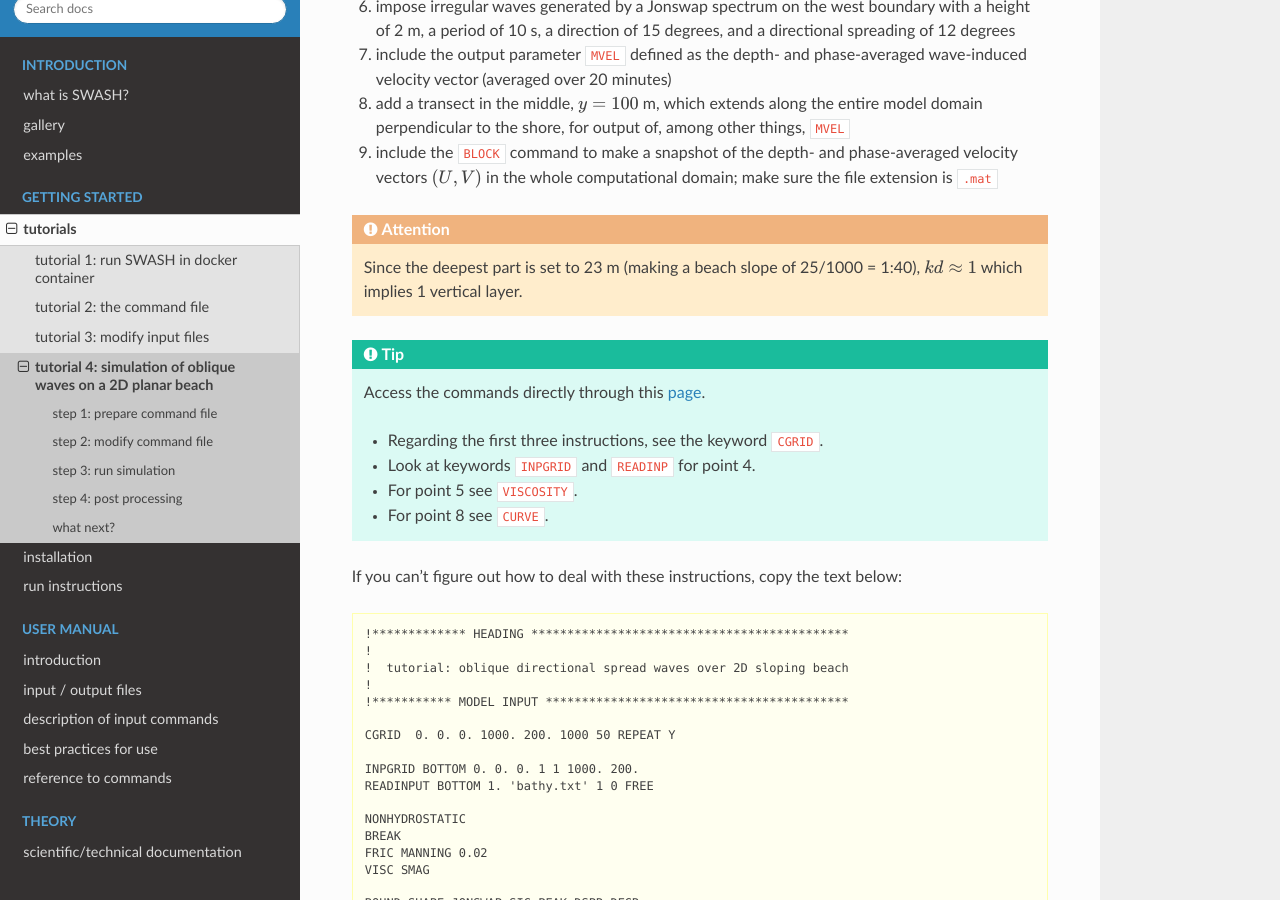
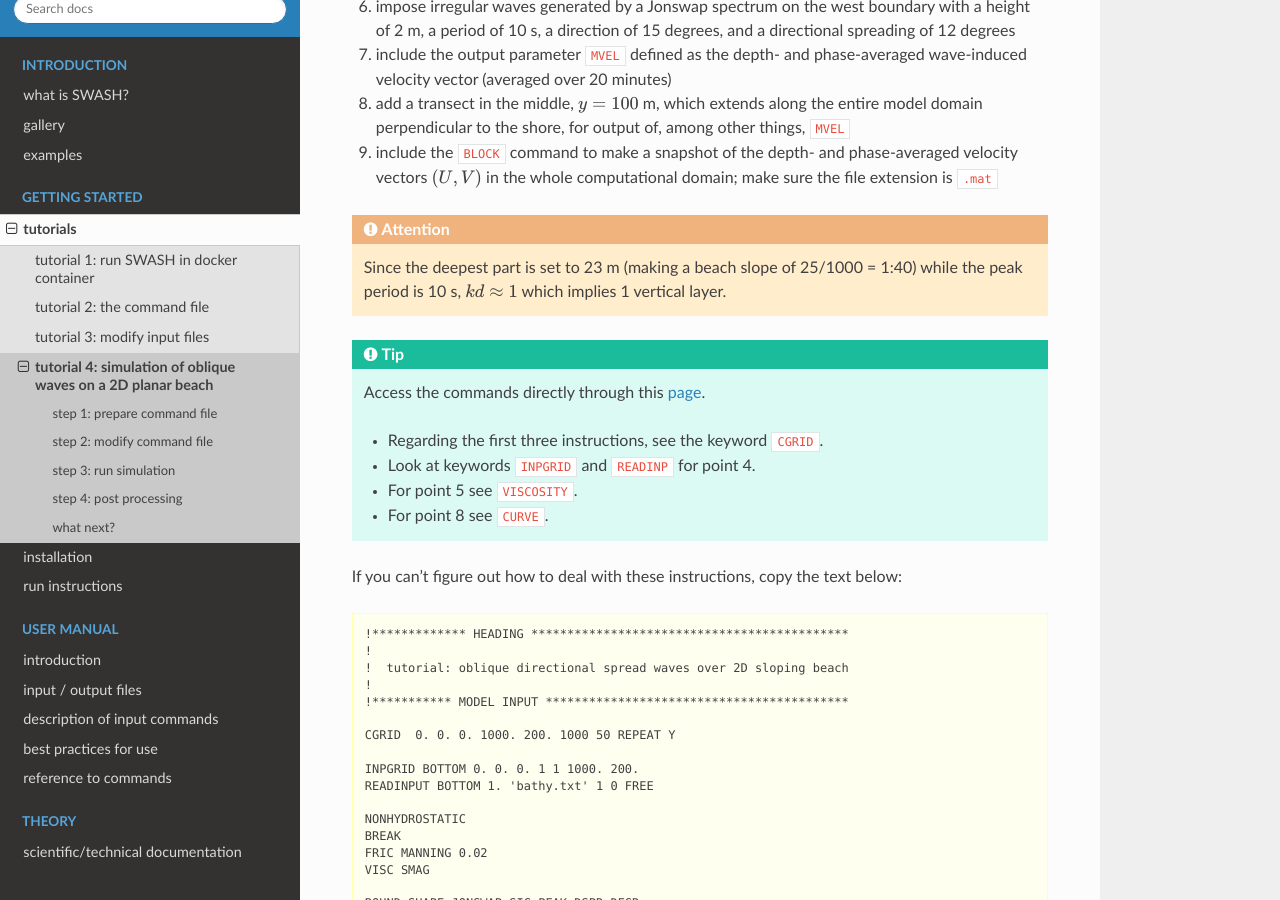
Before and after one commit to delftwaves/swash-docs, a Sphinx documentation site: the page built from docs/getting_started/tuto4/index.rst, in a window 1280 px wide and 900 px high, scrolled down 1096 px. Built offline with Sphinx 7.4.7 and the Read the Docs theme 3.1.0, drawn with Linux system fonts in a browser that asks for light colours.

Commit message:
update documentation

```diff
--- a/docs/getting_started/tuto4/index.rst
+++ b/docs/getting_started/tuto4/index.rst
@@ -45,7 +45,7 @@
 
 .. attention::
 
-   Since the deepest part is set to 23 m (making a beach slope of 25/1000 = 1:40), :math:`kd \approx 1` which implies 1 vertical layer.
+   Since the deepest part is set to 23 m (making a beach slope of 25/1000 = 1:40) while the peak period is 10 s, :math:`kd \approx 1` which implies 1 vertical layer.
 
 .. tip::
 
```
